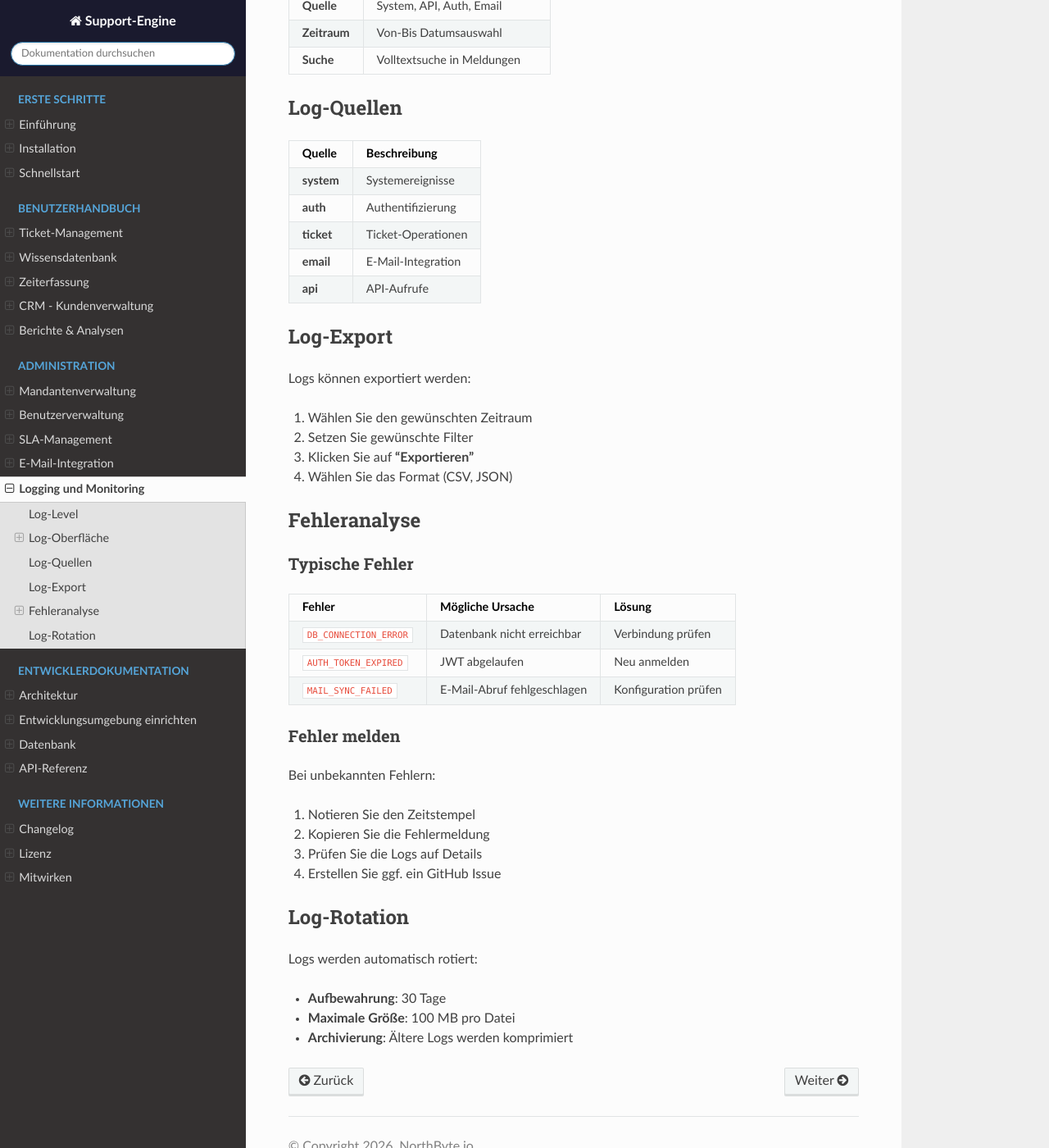
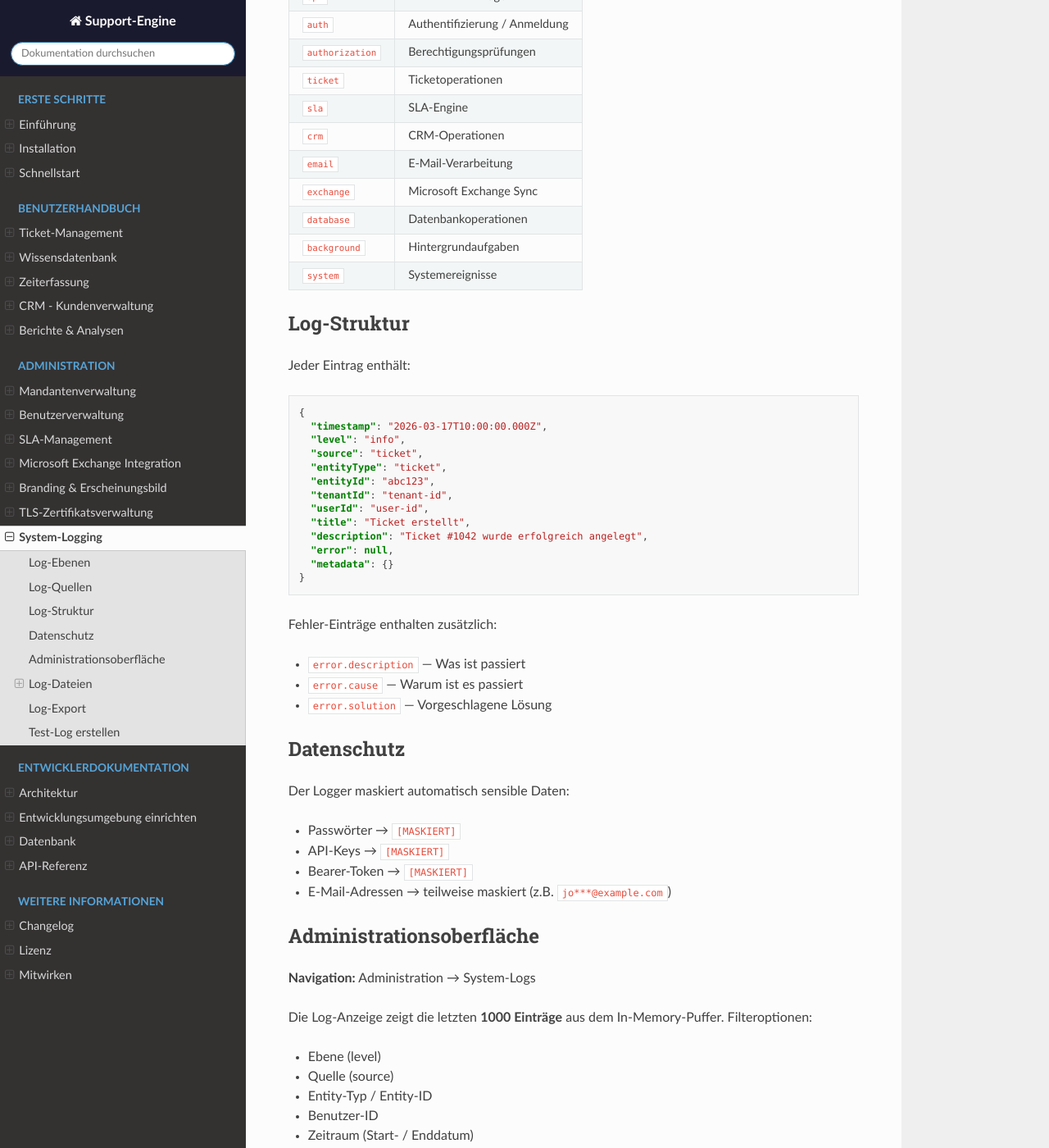
Before and after one commit to northbyte-io/Support-Engine, a Sphinx documentation site: the page built from docs/admin/logging.md, in a window 1280 px wide and 1400 px high, scrolled down 757 px. Shown: the whole window at 82% size. Built offline with Sphinx 7.4.7 and the Read the Docs theme 3.1.0, drawn with Linux system fonts in a browser that asks for light colours; pages that are not in the unit, such as notebooks, are missing from menus; some of the changed text lies outside the part shown.

Commit message:
docs: rewrite admin documentation and add branding/TLS guides
- mandanten.md: multi-tenancy concept, data isolation pattern
- benutzer.md: roles, user creation, session management
- sla.md: SLA definitions, escalation tiers, tracking behavior, compliance reports
- email-integration.md: Exchange Online setup, Azure app registration, sync behavior
- branding.md: new file — logo, custom CSS, design token reference
- tls.md: new file — ACME setup, certificate lifecycle, auto-renewal, HTTP-01 challenge
- logging.md: corrected facts (7-day retention, 2 GB max per file, 500 MB security/perf files)

Co-Authored-By: Claude Sonnet 4.6 <noreply@anthropic.com>

````diff
--- a/docs/admin/logging.md
+++ b/docs/admin/logging.md
@@ -1,74 +1,123 @@
-# Logging und Monitoring
+# System-Logging
 
-Support-Engine bietet umfangreiche Logging-Funktionen für Überwachung und Fehleranalyse.
+Support-Engine verwendet einen strukturierten Logger (Winston) mit automatischer Dateirotation. Logs sind über die Administrationsoberfläche und als Dateien zugänglich.
 
-## Log-Level
+## Log-Ebenen
 
-| Level | Beschreibung | Beispiel |
-|-------|--------------|----------|
-| **ERROR** | Kritische Fehler | Datenbankverbindung fehlgeschlagen |
-| **WARN** | Warnungen | SLA-Verletzung droht |
-| **INFO** | Informationen | Benutzer angemeldet |
-| **DEBUG** | Detaillierte Infos | API-Aufruf mit Parametern |
+| Ebene | Priorität | Beschreibung |
+|-------|-----------|-------------|
+| `error` | 0 (höchste) | Fehler, die Aktionen verhindern |
+| `security` | 1 | Sicherheitsrelevante Ereignisse |
+| `performance` | 2 | Performance-Metriken |
+| `warn` | 3 | Warnungen (keine Aktionsblockierung) |
+| `info` | 4 | Normale Betriebsereignisse |
+| `debug` | 5 (niedrigste) | Detaillierte Debugging-Infos |
 
-## Log-Oberfläche
-
-### Logs anzeigen
-
-1. Navigieren Sie zu **Einstellungen > Logs**
-2. Standardmäßig werden die letzten 100 Einträge angezeigt
-
-### Filter
-
-| Filter | Beschreibung |
-|--------|--------------|
-| **Level** | ERROR, WARN, INFO, DEBUG |
-| **Quelle** | System, API, Auth, Email |
-| **Zeitraum** | Von-Bis Datumsauswahl |
-| **Suche** | Volltextsuche in Meldungen |
+Standard-Ebene in Produktion: `info` (konfigurierbar über `LOG_LEVEL`-Umgebungsvariable)
 
 ## Log-Quellen
 
+Jeder Log-Eintrag enthält eine Quellenangabe:
+
 | Quelle | Beschreibung |
-|--------|--------------|
-| **system** | Systemereignisse |
-| **auth** | Authentifizierung |
-| **ticket** | Ticket-Operationen |
-| **email** | E-Mail-Integration |
-| **api** | API-Aufrufe |
+|--------|-------------|
+| `api` | HTTP-API-Anfragen |
+| `auth` | Authentifizierung / Anmeldung |
+| `authorization` | Berechtigungsprüfungen |
+| `ticket` | Ticketoperationen |
+| `sla` | SLA-Engine |
+| `crm` | CRM-Operationen |
+| `email` | E-Mail-Verarbeitung |
+| `exchange` | Microsoft Exchange Sync |
+| `database` | Datenbankoperationen |
+| `background` | Hintergrundaufgaben |
+| `system` | Systemereignisse |
+
+## Log-Struktur
+
+Jeder Eintrag enthält:
+
+```json
+{
+  "timestamp": "2026-03-17T10:00:00.000Z",
+  "level": "info",
+  "source": "ticket",
+  "entityType": "ticket",
+  "entityId": "abc123",
+  "tenantId": "tenant-id",
+  "userId": "user-id",
+  "title": "Ticket erstellt",
+  "description": "Ticket #1042 wurde erfolgreich angelegt",
+  "error": null,
+  "metadata": {}
+}
+```
+
+Fehler-Einträge enthalten zusätzlich:
+- `error.description` — Was ist passiert
+- `error.cause` — Warum ist es passiert
+- `error.solution` — Vorgeschlagene Lösung
+
+## Datenschutz
+
+Der Logger maskiert automatisch sensible Daten:
+- Passwörter → `[MASKIERT]`
+- API-Keys → `[MASKIERT]`
+- Bearer-Token → `[MASKIERT]`
+- E-Mail-Adressen → teilweise maskiert (z.B. `jo***@example.com`)
+
+## Administrationsoberfläche
+
+**Navigation:** Administration → System-Logs
+
+Die Log-Anzeige zeigt die letzten **1000 Einträge** aus dem In-Memory-Puffer. Filteroptionen:
+
+- Ebene (level)
+- Quelle (source)
+- Entity-Typ / Entity-ID
+- Benutzer-ID
+- Zeitraum (Start- / Enddatum)
+- Freitextsuche in Titel und Beschreibung
+
+## Log-Dateien
+
+Logs werden täglich rotiert und im Verzeichnis `logs/` gespeichert:
+
+| Datei | Inhalt |
+|-------|--------|
+| `support-engine-YYYY-MM-DD.log` | Alle Logs |
+| `security-YYYY-MM-DD.log` | Nur Security-Logs |
+| `performance-YYYY-MM-DD.log` | Nur Performance-Logs |
+
+### Aufbewahrung
+
+| Parameter | Wert |
+|-----------|------|
+| Maximale Dateigröße | 2 GB pro Datei |
+| Aufbewahrungsdauer | 7 Tage |
+| Komprimierung | Ältere Dateien werden als `.log.gz` komprimiert |
+| Security-/Performance-Dateien | 500 MB max, 7 Tage |
+
+### Log-Dateien herunterladen
+
+**Navigation:** Administration → System-Logs → Dateien
+
+Verfügbare Dateien können direkt über die Oberfläche heruntergeladen werden.
 
 ## Log-Export
 
-Logs können exportiert werden:
+Gefilterte Logs können als Datei exportiert werden:
 
-1. Wählen Sie den gewünschten Zeitraum
-2. Setzen Sie gewünschte Filter
-3. Klicken Sie auf **"Exportieren"**
-4. Wählen Sie das Format (CSV, JSON)
+```http
+GET /api/logs/export
+```
 
-## Fehleranalyse
+Mit denselben Filterparametern wie die Log-Anzeige.
 
-### Typische Fehler
+## Test-Log erstellen
 
-| Fehler | Mögliche Ursache | Lösung |
-|--------|------------------|--------|
-| `DB_CONNECTION_ERROR` | Datenbank nicht erreichbar | Verbindung prüfen |
-| `AUTH_TOKEN_EXPIRED` | JWT abgelaufen | Neu anmelden |
-| `MAIL_SYNC_FAILED` | E-Mail-Abruf fehlgeschlagen | Konfiguration prüfen |
+Für Diagnosezwecke kann ein Test-Log-Eintrag erstellt werden:
 
-### Fehler melden
+**Navigation:** Administration → System-Logs → Test-Eintrag erstellen
 
-Bei unbekannten Fehlern:
-
-1. Notieren Sie den Zeitstempel
-2. Kopieren Sie die Fehlermeldung
-3. Prüfen Sie die Logs auf Details
-4. Erstellen Sie ggf. ein GitHub Issue
-
-## Log-Rotation
-
-Logs werden automatisch rotiert:
-
-- **Aufbewahrung**: 30 Tage
-- **Maximale Größe**: 100 MB pro Datei
-- **Archivierung**: Ältere Logs werden komprimiert
+Dieser Eintrag erscheint sofort in der Log-Anzeige und in der Log-Datei.
````
Also changed, not shown: docs/admin/benutzer.md (+25 -49 lines), docs/admin/branding.md (added, +78 -0 lines), docs/admin/email-integration.md (+69 -71 lines), docs/admin/mandanten.md (+45 -43 lines), docs/admin/sla.md (+45 -46 lines), docs/admin/tls.md (added, +79 -0 lines).
